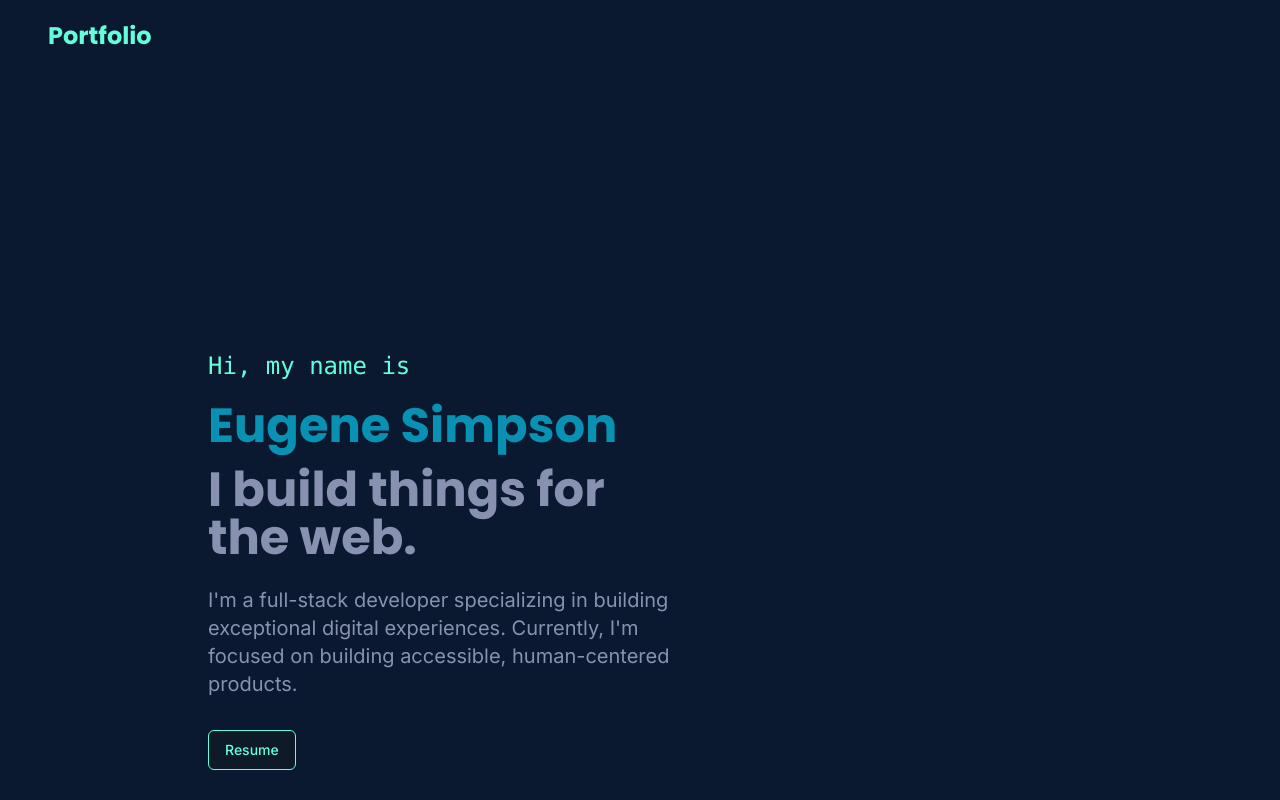
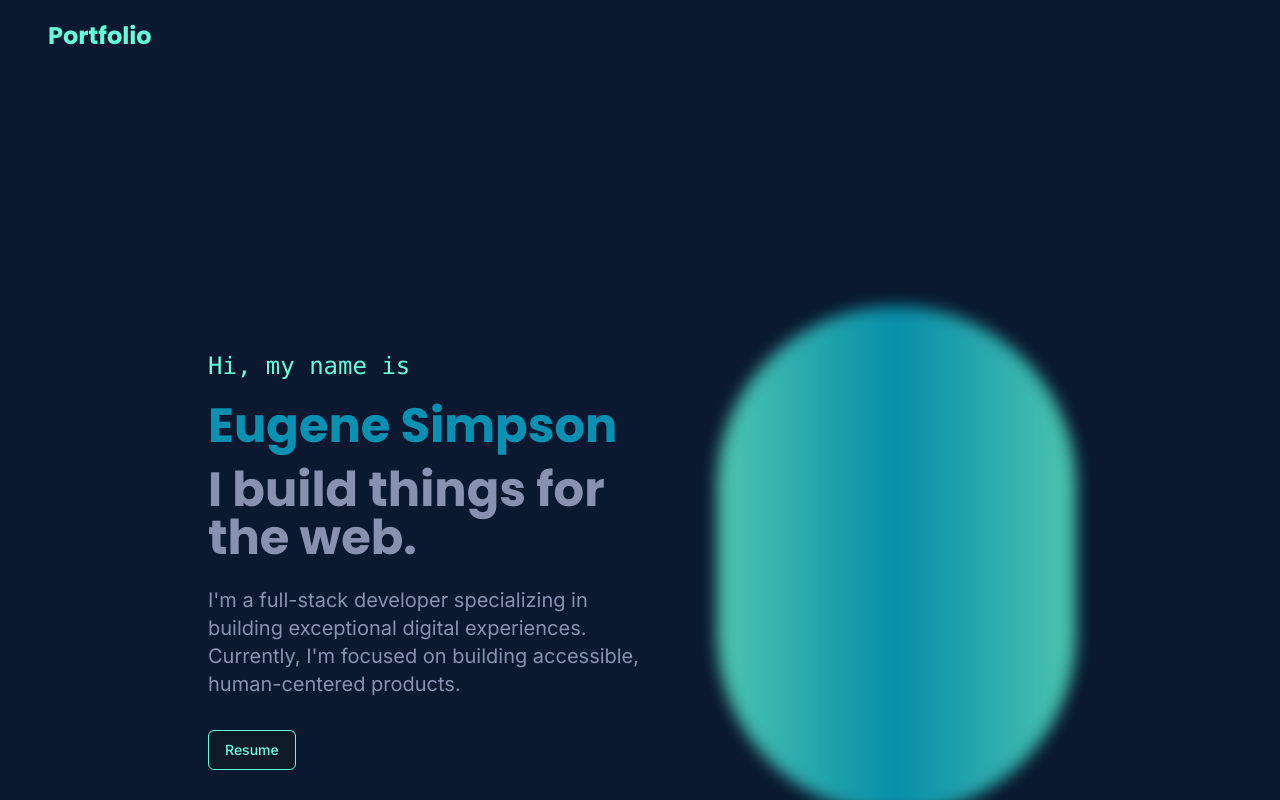
Before and after one commit to eskdev24/eugeneportfolio, a React (Vite) app: page / in a window 1280 px wide. Shown: the top 800 px of the page. Built offline with nearby package versions, Linux system fonts and the light colour scheme.

Commit message:
feat: Improve HeroSection styling
- Added spacing between image and text.
- Added animated borders to the image.
- Improved the overall look of the HeroSection.

```diff
--- a/src/components/HeroSection.tsx
+++ b/src/components/HeroSection.tsx
@@ -1,6 +1,6 @@
-
 import { Button } from "@/components/ui/button";
 import { useEffect, useState } from "react";
+
 const HeroSection = () => {
   const [displayedName, setDisplayedName] = useState("");
   const fullName = "Eugene Simpson";
@@ -16,6 +16,7 @@ const HeroSection = () => {
     }, 150);
     return () => clearInterval(typingInterval);
   }, []);
+
   return <section id="home" className="min-h-screen flex items-center justify-between py-20 px-6 md:px-20">
       <div className="flex flex-col max-w-2xl">
         <p className="text-mint mb-5 font-mono opacity-0 animate-fade-in text-2xl">
@@ -38,13 +39,17 @@ const HeroSection = () => {
           </Button>
         </div>
       </div>
-      <div className="hidden md:block">
-        <img
-          src="/lovable-uploads/e5b90462-ee3e-4b45-a303-2b5e00e41159.png"
-          alt="Eugene Simpson"
-          className="w-[500px] h-[500px] rounded-full opacity-0 animate-fade-in animate-delay-500 object-fill"
-        />
+      <div className="hidden md:block ml-20">
+        <div className="relative group">
+          <div className="absolute -inset-1 bg-gradient-to-r from-mint via-cyan-500 to-mint rounded-full blur opacity-75 group-hover:opacity-100 transition duration-1000 group-hover:duration-200 animate-tilt"></div>
+          <img
+            src="/lovable-uploads/e5b90462-ee3e-4b45-a303-2b5e00e41159.png"
+            alt="Eugene Simpson"
+            className="relative w-[500px] h-[500px] rounded-full opacity-0 animate-fade-in animate-delay-500 object-fill"
+          />
+        </div>
       </div>
     </section>;
 };
+
 export default HeroSection;
--- a/tailwind.config.ts
+++ b/tailwind.config.ts
@@ -1,4 +1,3 @@
-
 import type { Config } from "tailwindcss";
 
 export default {
@@ -102,7 +101,18 @@ export default {
 				blink: {
 					'0%, 100%': { opacity: '1' },
 					'50%': { opacity: '0' }
-				}
+				},
+				tilt: {
+					'0%, 50%, 100%': {
+						transform: 'rotate(0deg)',
+					},
+					'25%': {
+						transform: 'rotate(1deg)',
+					},
+					'75%': {
+						transform: 'rotate(-1deg)',
+					},
+				},
 			},
 			animation: {
 				'accordion-down': 'accordion-down 0.2s ease-out',
@@ -110,7 +120,8 @@ export default {
 				'fade-in': 'fadeIn 0.5s ease-out forwards',
 				'fade-in-left': 'fadeInLeft 0.5s ease-out forwards',
 				'fade-in-right': 'fadeInRight 0.5s ease-out forwards',
-				'cursor-blink': 'blink 1s step-end infinite'
+				'cursor-blink': 'blink 1s step-end infinite',
+				'tilt': 'tilt 10s infinite linear',
 			}
 		}
 	},
```
